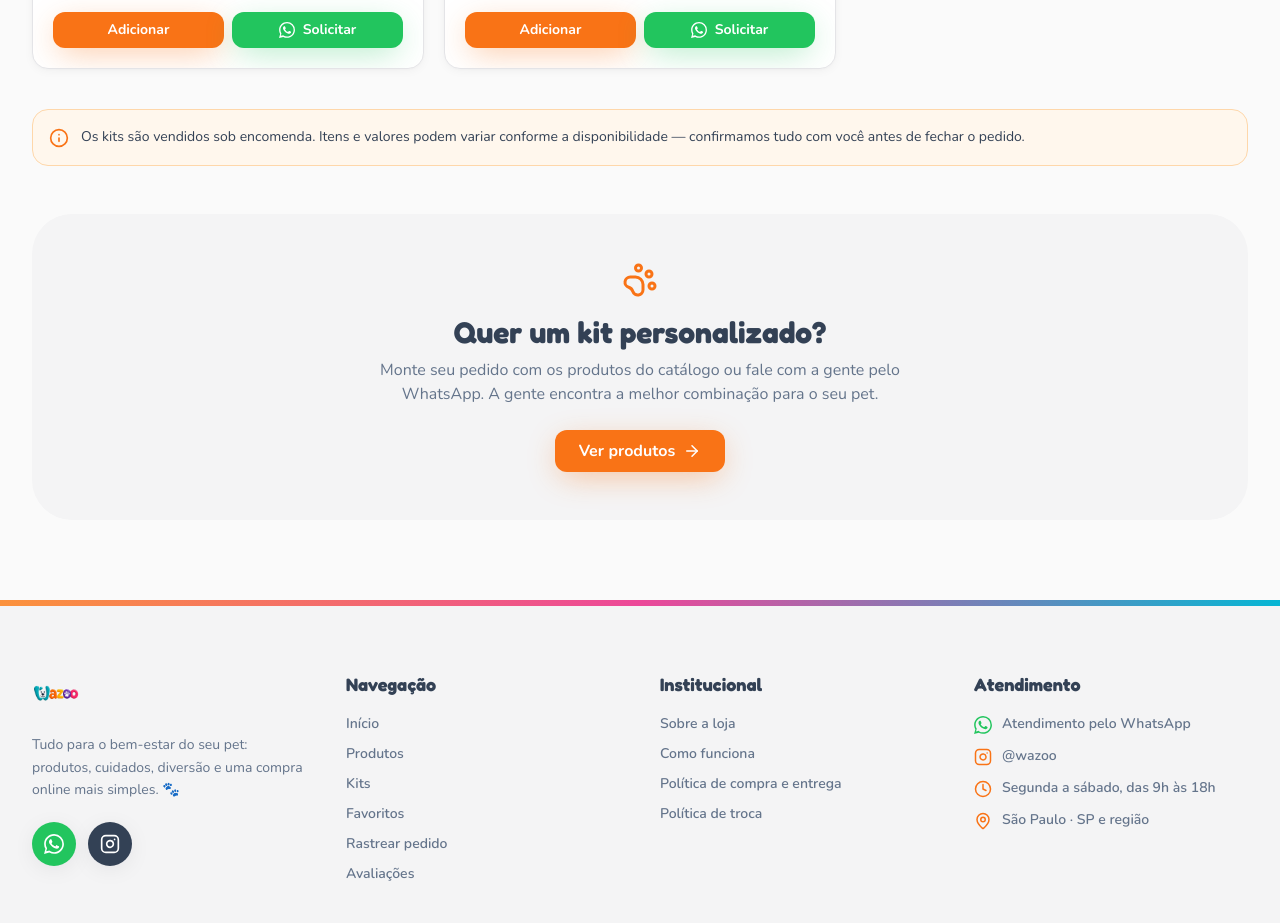
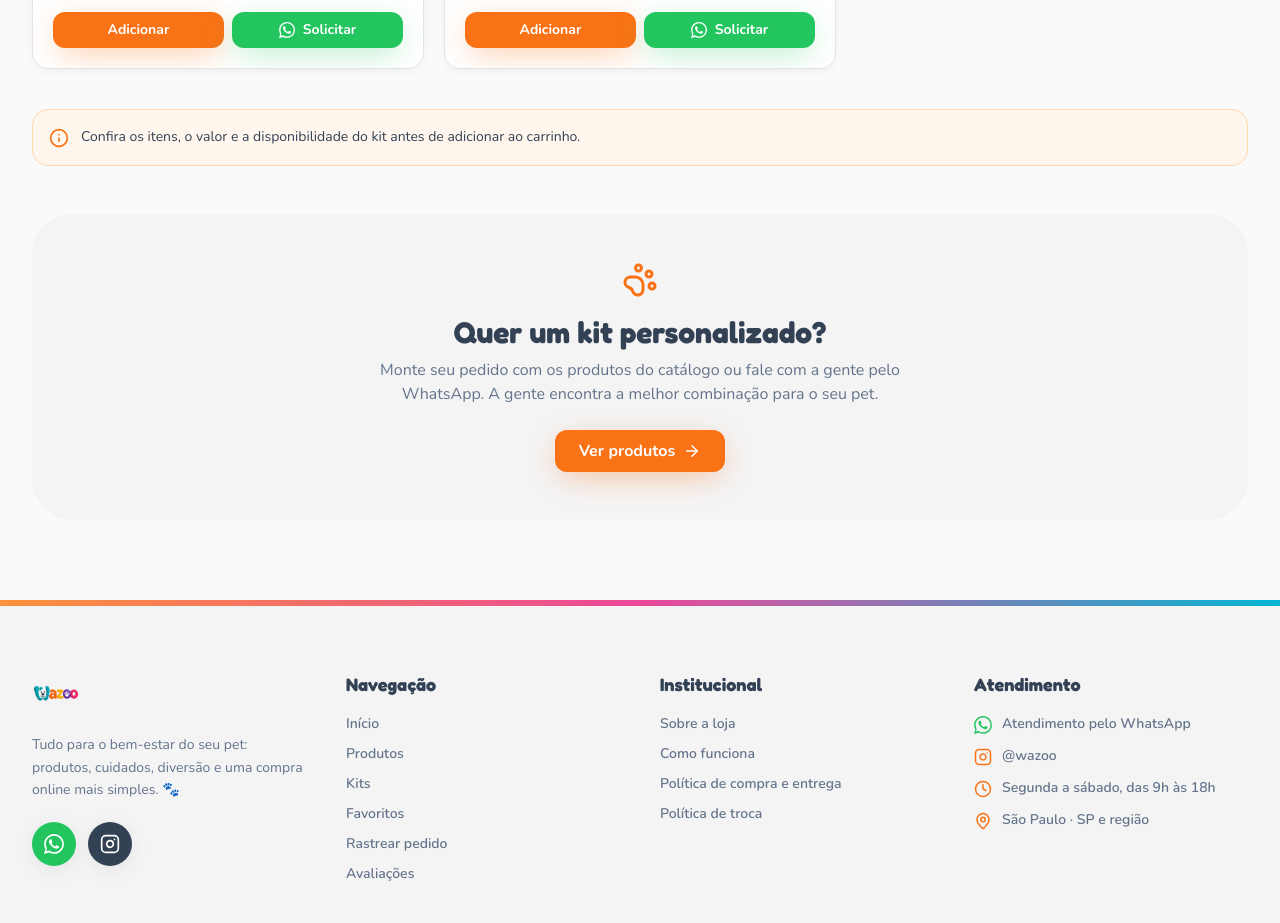
Before and after one commit to eu-jhonny/WAZOO, a React (Vite) app: page /kits in a window 1280 px wide. Shown: the part 1400-2323 px from the top of the page. Built offline with nearby package versions, Linux system fonts and the light colour scheme; no server answers.

Commit message:
refactor: atualiza kits para ecommerce

```diff
--- a/src/pages/Kits.tsx
+++ b/src/pages/Kits.tsx
@@ -35,7 +35,7 @@ export function Kits() {
           </div>
 
           <div className="mt-10">
-            <OnDemandNotice text="Os kits são vendidos sob encomenda. Itens e valores podem variar conforme a disponibilidade — confirmamos tudo com você antes de fechar o pedido." />
+            <OnDemandNotice text="Confira os itens, o valor e a disponibilidade do kit antes de adicionar ao carrinho." />
           </div>
 
           <div className="mt-12 rounded-[2.5rem] bg-cream-100 p-8 text-center sm:p-12">
```
